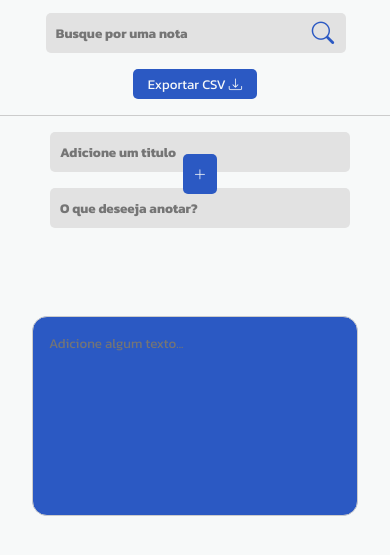
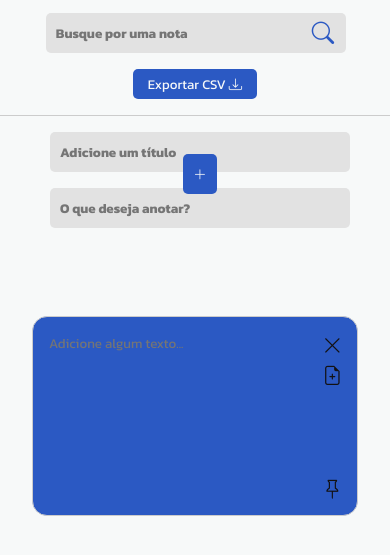
Before and after one commit to kelverlysant/devNotes, a plain HTML site: page index.html in a window 390 px wide. Both pictures are taken after a click on the button 200 px from the left and 241 px from the top of the page. Shown: the part 67-622 px from the top of the page. Drawn offline with nearby package versions, Linux system fonts and the light colour scheme.

Commit message:
modificação no layout

```diff
--- a/css/style.css
+++ b/css/style.css
@@ -178,6 +178,11 @@ textarea::-webkit-scrollbar{
         grid-template-columns: repeat(auto-fill, 50% 50% );
         gap: 1rem;
     }
+    .note .bi-x-lg,
+.note .bi-file-earmark-plus,
+.note .bi-pin{
+    opacity: 1;
+}
 }
 @media (max-width: 700px) {
 
--- a/index.html
+++ b/index.html
@@ -22,9 +22,9 @@
             </button>
     </header>
     <div id="ad-note-container">
-        <input type="text" id="title-input" placeholder="Adicione um titulo">
+        <input type="text" id="title-input" placeholder="Adicione um título">
 
-        <input type="text" id="note-content" placeholder="O que deseeja anotar?">
+        <input type="text" id="note-content" placeholder="O que deseja anotar?">
         <button class="add-note"><i class="bi bi-plus-lg"></i></button>
     </div>
     <div id="notes-container">
```
